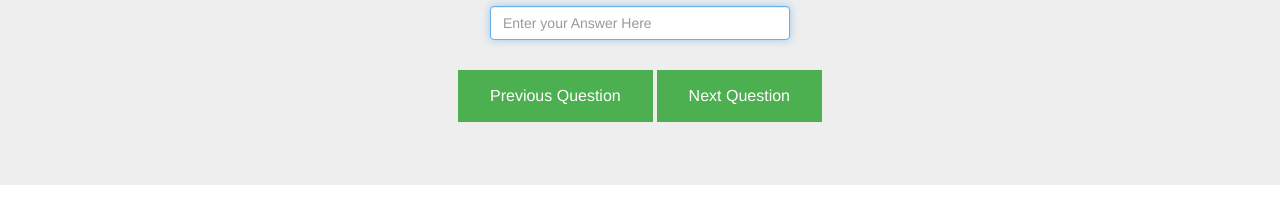
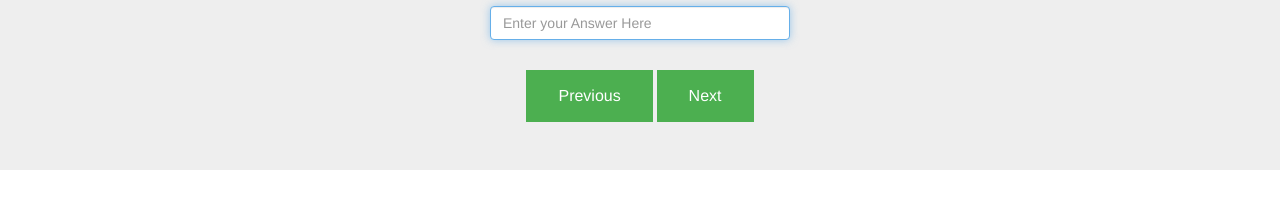
Before and after one commit to sowmiya-cmd/Question-Paper-For-Visually-Impaired, a website: page question4.html in a window 1280 px wide. Shown: the part 559-782 px from the top of the page. Drawn offline with Linux system fonts and the light colour scheme.

Commit message:
Update question4.html

```diff
--- a/question4.html
+++ b/question4.html
@@ -74,17 +74,14 @@
 					 moderate respiratory illness .Virus spreads primarily through droplets of saliva or discharge from the nose when an infected person coughs or sneezes">
 					<br>
 				  <h2 align="left"><input class="form-control" placeholder="Enter your Answer Here" autofocus></h2><br>
-            </div>
-			<div class="container">
-  <form class="form-inline" action="">
-    <div class="form-group">
-     <p><a href="question3.html" class="button">Previous Question</a></p>
-    </div>
-
-  <div class="form-group">
-     <p><a href="question5.html" class="button">Next Question</a></p></div>
-  </form>
-</div>
+            </div><div class="w3-container">
+<div class="w3-show-inline-block">
+  <div class="w3-bar">
+    <a href="question3.html"  class="button">Previous</a>
+	 <a href="question5.html"  class="button">Next</a>
+	</div>
+  </div>
+  </div>
         </main>
 
         <script src="./browser/system.js"></script>
```
